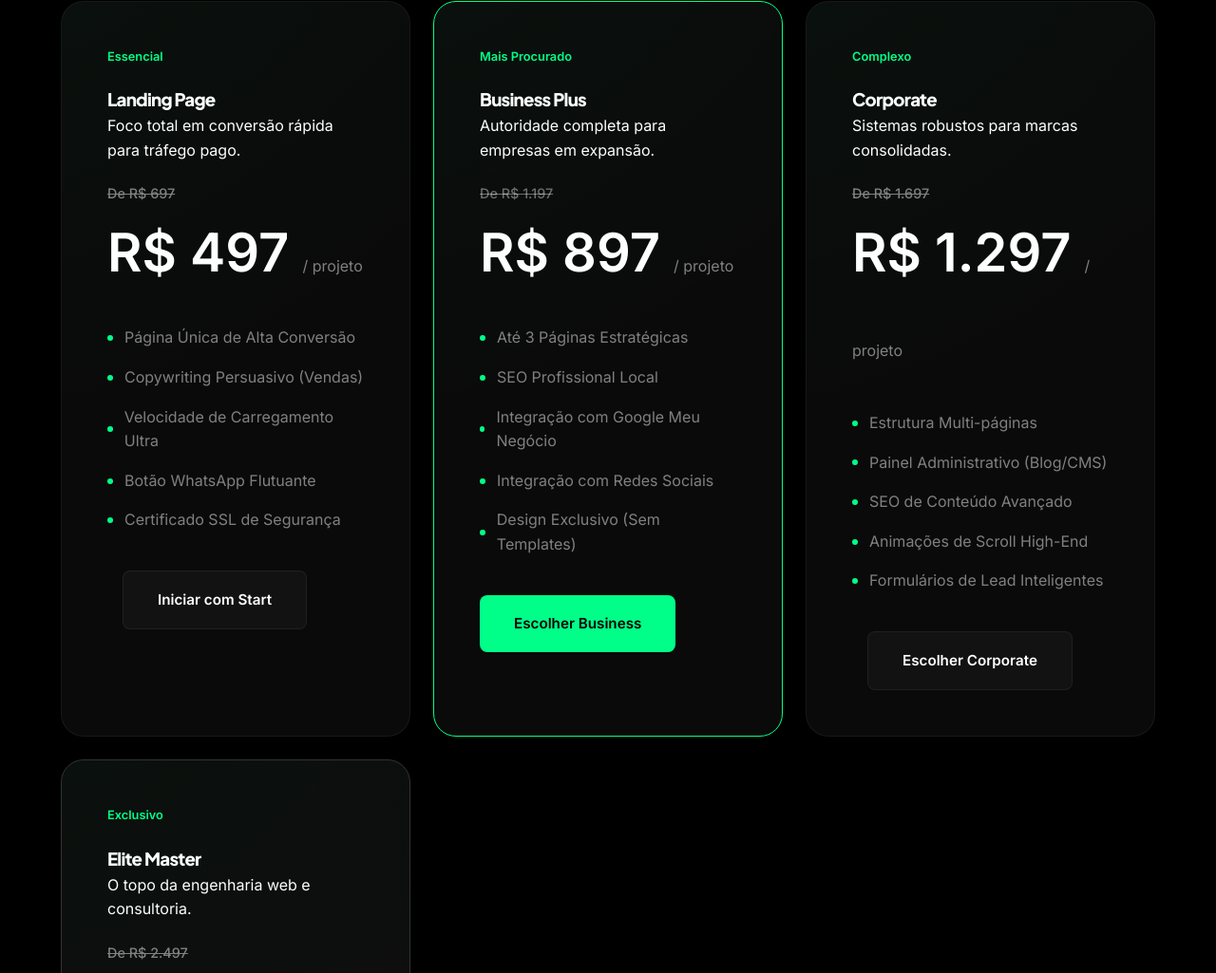
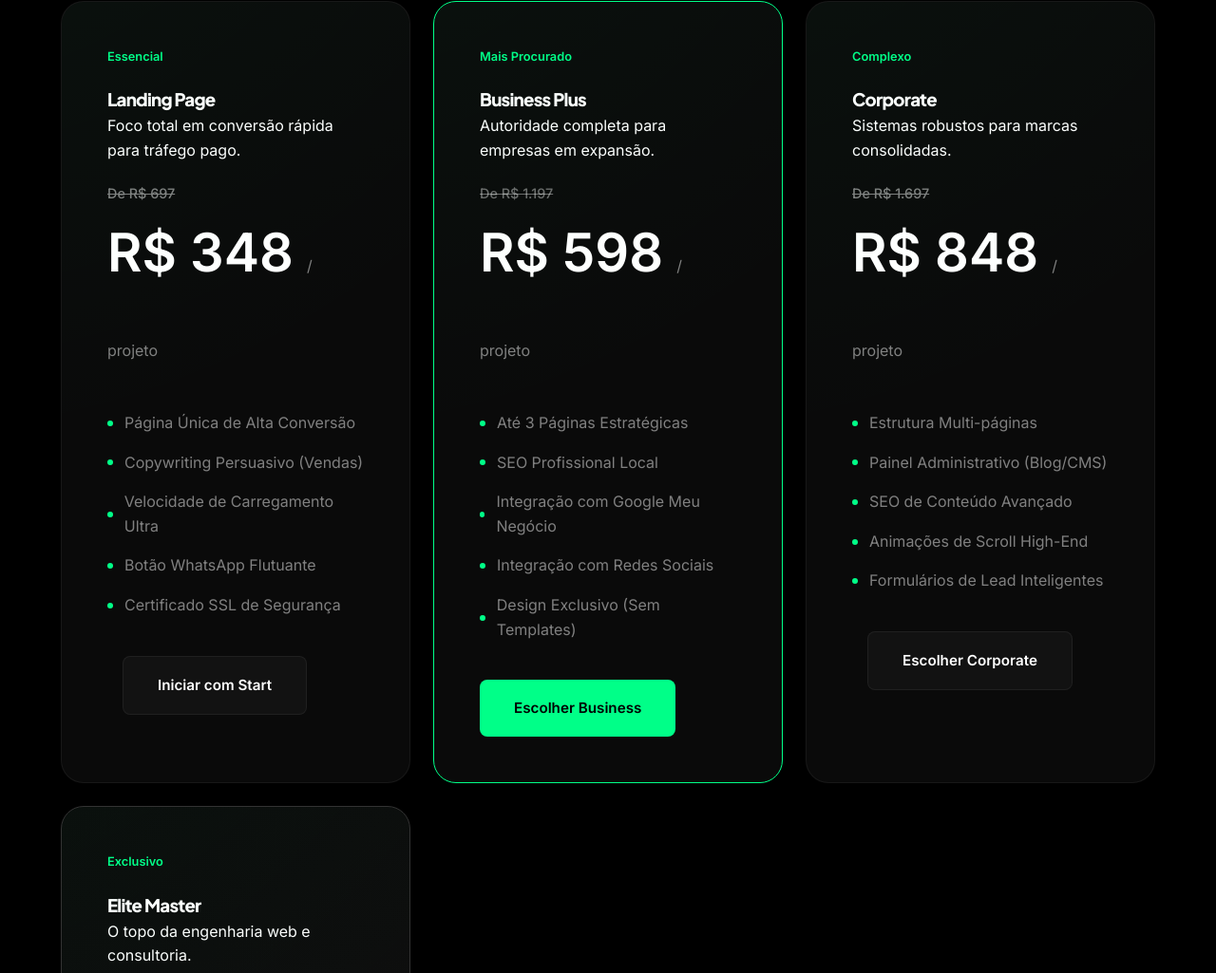
Before and after one commit to slvzweb-svg/slvzweb, a plain HTML site: page index.html in a window 1280 px wide. Shown: the part 4016-5041 px from the top of the page at 95% size. Drawn offline with Linux system fonts and the light colour scheme.

Commit message:
Update index.html

```diff
--- a/index.html
+++ b/index.html
@@ -308,7 +308,7 @@
                         <p>Foco total em conversão rápida para tráfego pago.</p>
                         <div style="margin-top: 20px;">
                             <span style="text-decoration: line-through; color: var(--text-dim); font-size: 0.9rem; font-weight: 500;">De R$ 697</span>
-                            <div class="price" style="margin: 5px 0 32px 0;">R$ 497 <span>/ projeto</span></div>
+                            <div class="price" style="margin: 5px 0 32px 0;">R$ 348 <span>/ projeto</span></div>
                         </div>
                         <ul class="feature-list">
                             <li>Página Única de Alta Conversão</li>
@@ -326,7 +326,7 @@
                         <p>Autoridade completa para empresas em expansão.</p>
                         <div style="margin-top: 20px;">
                             <span style="text-decoration: line-through; color: rgba(255,255,255,0.4); font-size: 0.9rem; font-weight: 500;">De R$ 1.197</span>
-                            <div class="price" style="margin: 5px 0 32px 0;">R$ 897 <span>/ projeto</span></div>
+                            <div class="price" style="margin: 5px 0 32px 0;">R$ 598 <span>/ projeto</span></div>
                         </div>
                         <ul class="feature-list">
                             <li>Até 3 Páginas Estratégicas</li>
@@ -344,7 +344,7 @@
                         <p>Sistemas robustos para marcas consolidadas.</p>
                         <div style="margin-top: 20px;">
                             <span style="text-decoration: line-through; color: var(--text-dim); font-size: 0.9rem; font-weight: 500;">De R$ 1.697</span>
-                            <div class="price" style="margin: 5px 0 32px 0;">R$ 1.297 <span>/ projeto</span></div>
+                            <div class="price" style="margin: 5px 0 32px 0;">R$ 848 <span>/ projeto</span></div>
                         </div>
                         <ul class="feature-list">
                             <li>Estrutura Multi-páginas</li>
```
